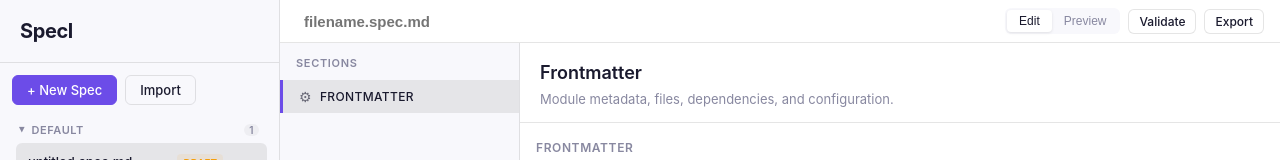
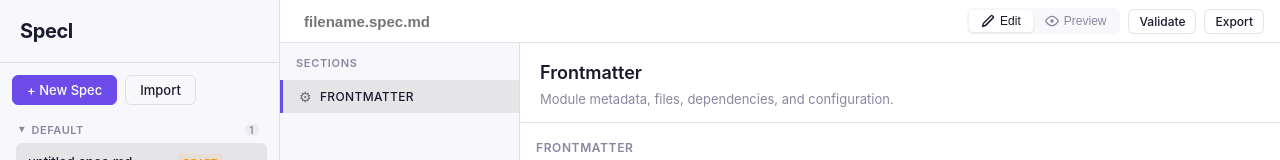
Before and after one commit to corvid-agent/specl, an Angular app: page /edit/1 in a window 1280 px wide. Both pictures are taken after a click on the button "+ New Spec". Shown: the top 160 px of the page. Built offline with nearby package versions, Linux system fonts and the light colour scheme.

Commit message:
feat: add edit and preview icons to tab buttons
Add pencil icon before "Edit" and eye icon before "Preview" tab buttons
in the editor toolbar. Icons use inline SVGs consistent with the rest
of the codebase. Updated tab styling with flexbox alignment for
icon+text layout.

Fixes #25

```diff
--- a/src/app/pages/editor/editor-page.html
+++ b/src/app/pages/editor/editor-page.html
@@ -17,6 +17,9 @@
             [class.active]="activeTab() === 'edit'"
             (click)="setTab('edit')"
           >
+            <svg width="14" height="14" viewBox="0 0 16 16" fill="currentColor">
+              <path d="M11.013 1.427a1.75 1.75 0 0 1 2.474 0l1.086 1.086a1.75 1.75 0 0 1 0 2.474l-8.61 8.61c-.21.21-.47.364-.756.445l-3.251.93a.75.75 0 0 1-.927-.928l.929-3.25c.081-.286.235-.547.445-.758l8.61-8.61Zm1.414 1.06a.25.25 0 0 0-.354 0L3.463 11.1l-.47 1.64 1.64-.47 8.61-8.61a.25.25 0 0 0 0-.354Z"/>
+            </svg>
             Edit
           </button>
           <button
@@ -24,6 +27,9 @@
             [class.active]="activeTab() === 'preview'"
             (click)="setTab('preview')"
           >
+            <svg width="14" height="14" viewBox="0 0 16 16" fill="currentColor">
+              <path d="M8 2c1.981 0 3.671.992 4.933 2.078 1.27 1.091 2.187 2.345 2.637 3.023a1.62 1.62 0 0 1 0 1.798c-.45.678-1.367 1.932-2.637 3.023C11.671 13.008 9.981 14 8 14s-3.671-.992-4.933-2.078C1.797 10.831.88 9.577.43 8.899a1.62 1.62 0 0 1 0-1.798c.45-.678 1.367-1.932 2.637-3.023C4.329 2.992 6.019 2 8 2ZM1.679 7.932a.12.12 0 0 0 0 .136c.411.622 1.241 1.75 2.366 2.717C5.176 11.758 6.527 12.5 8 12.5s2.825-.742 3.955-1.715c1.124-.967 1.954-2.096 2.366-2.717a.12.12 0 0 0 0-.136c-.412-.621-1.242-1.75-2.366-2.717C10.824 4.242 9.473 3.5 8 3.5s-2.825.742-3.955 1.715c-1.124.967-1.954 2.096-2.366 2.717ZM8 10a2 2 0 1 1-.001-3.999A2 2 0 0 1 8 10Z"/>
+            </svg>
             Preview
           </button>
         </div>
--- a/src/app/pages/editor/editor-page.scss
+++ b/src/app/pages/editor/editor-page.scss
@@ -56,6 +56,9 @@
 }
 
 .tab {
+  display: inline-flex;
+  align-items: center;
+  gap: 5px;
   font-size: 12px;
   font-weight: 500;
   padding: 4px 12px;
```
